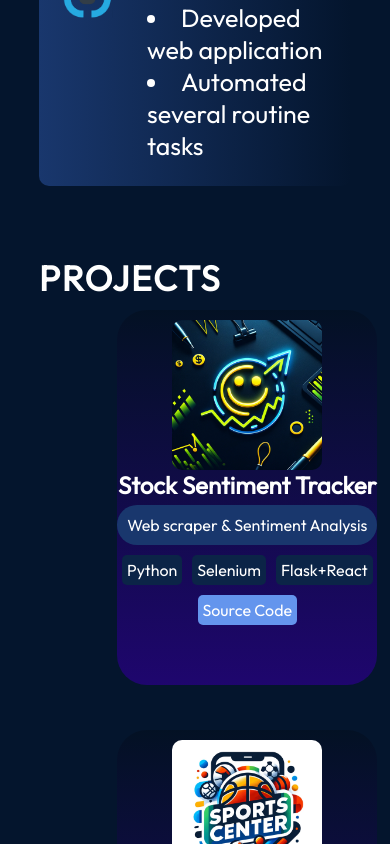
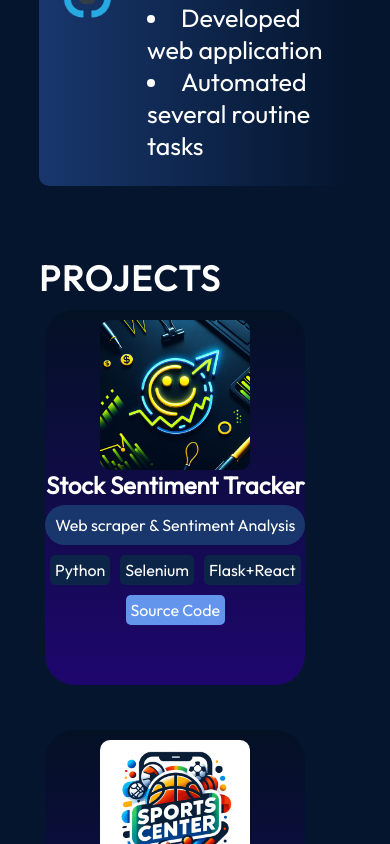
Before and after one commit to behradrez/behradrez.github.io, a React (Vite) app: page / in a window 390 px wide. Shown: the part 4708-5552 px from the top of the page. Built offline with nearby package versions, Linux system fonts and the light colour scheme.

Commit message:
alignment issue fix

```diff
--- a/src/components/Projects/Projects.module.css
+++ b/src/components/Projects/Projects.module.css
@@ -19,10 +19,7 @@
     .container{
         margin-top: 70px;
     }
-    .projectsList{
-        margin: auto;
-        width: 50%;
-    }
+
 }
 .specificProject{
     list-style: none;
@@ -38,4 +35,5 @@
     display: flex;
     flex-direction: row;
     flex-wrap: wrap;
+    align-items: center;
 }
```
